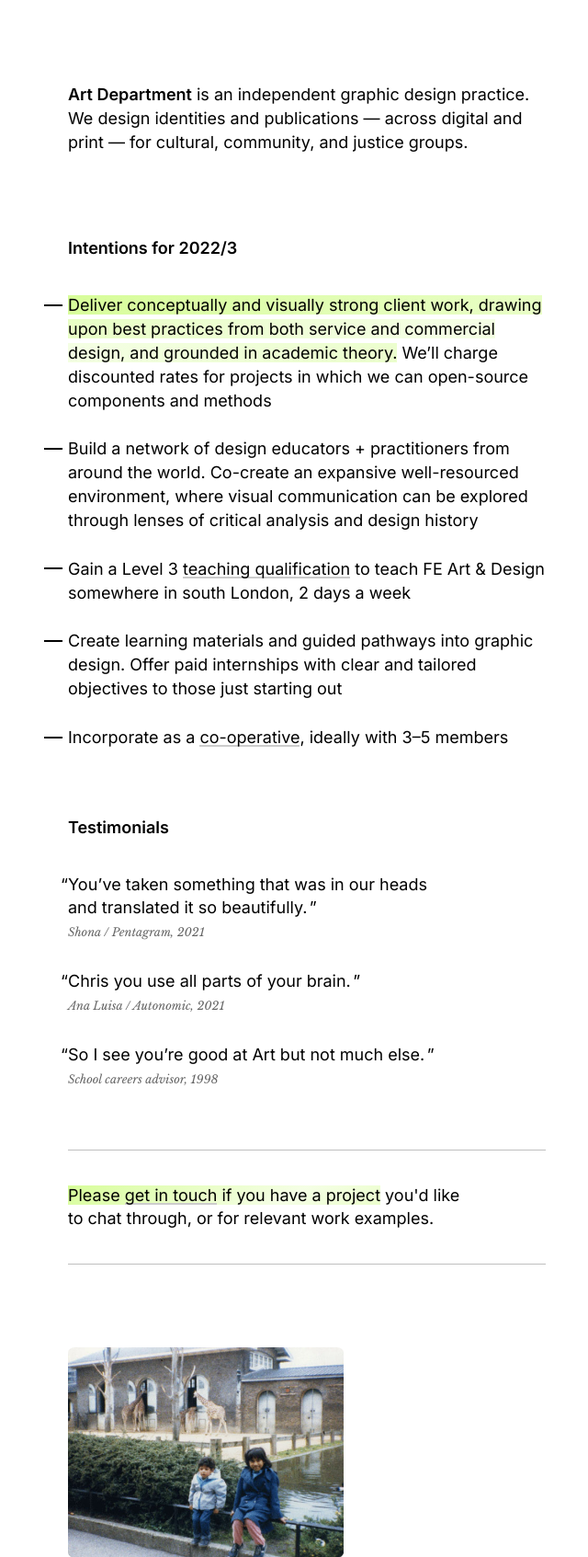
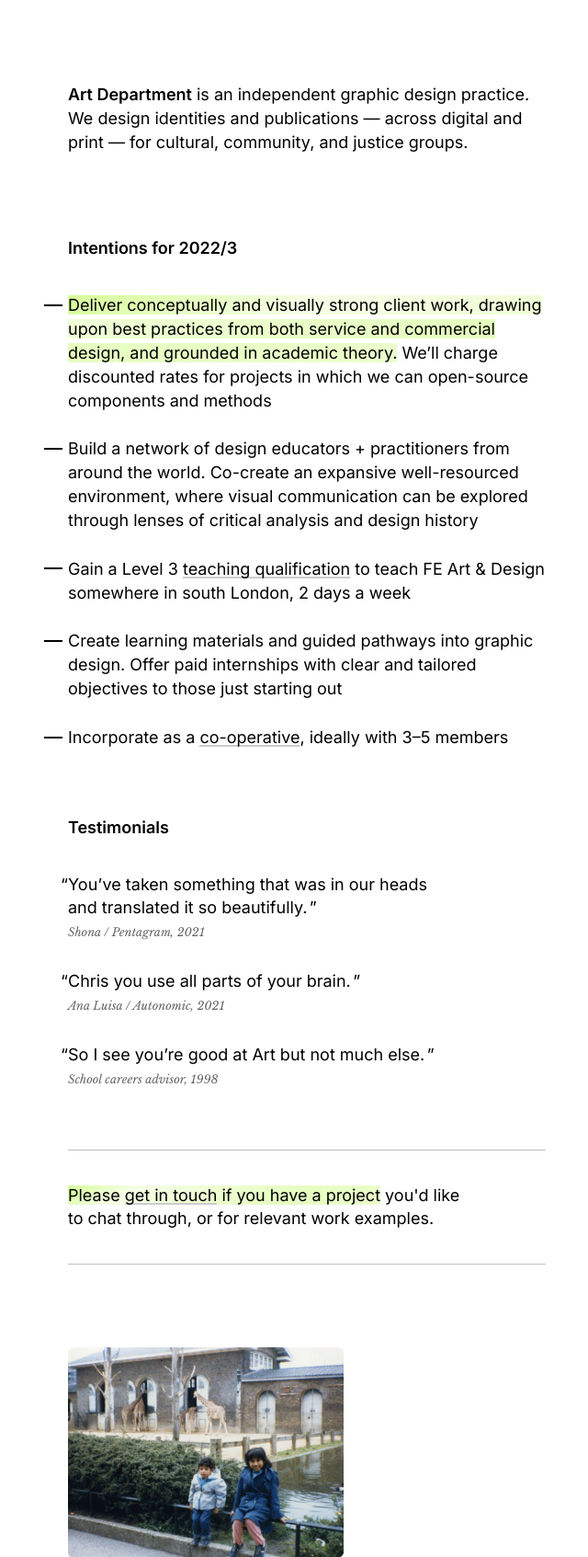
Before and after one commit to droom/artdept, a PHP site: page / in a window 1280 px wide. Shown: the top 1693 px of the page at 92% size, without its empty margins (118-758 px from the left). Run offline with PHP 8.4, Linux system fonts and the light colour scheme.

Commit message:
updates highlight colour stops

```diff
--- a/css/artdept.css
+++ b/css/artdept.css
@@ -172,7 +172,7 @@ img.rounded{
 
 .highlight{
   background: rgb(155,250,0);
-  background: linear-gradient(148deg, rgba(155,250,0,0.4) 0%, rgba(155,250,0,0.3) 20%, rgba(155,250,0,0.1) 70%, rgba(155,250,0,0.2) 100%);
+  background: linear-gradient(148deg, rgba(155,250,0,0.4) 0%, rgba(155,250,0,0.1) 20%, rgba(155,250,0,0.25) 70%, rgba(155,250,0,0.2) 100%);
 }
 
 .cta{
```
